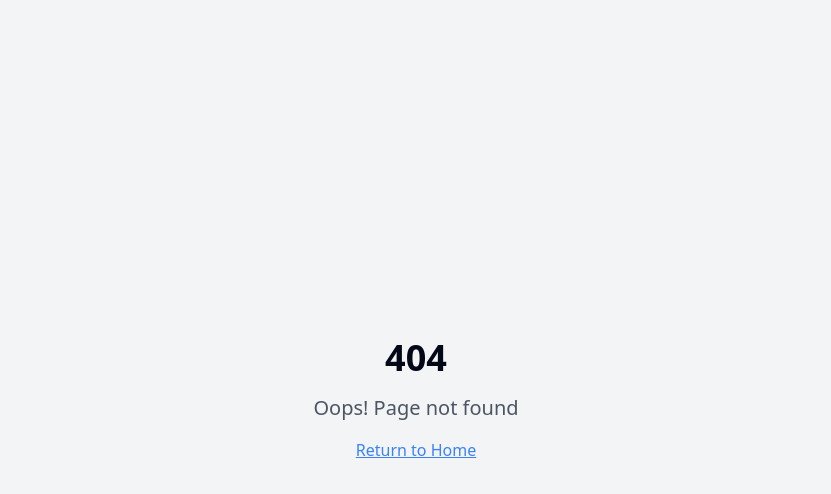
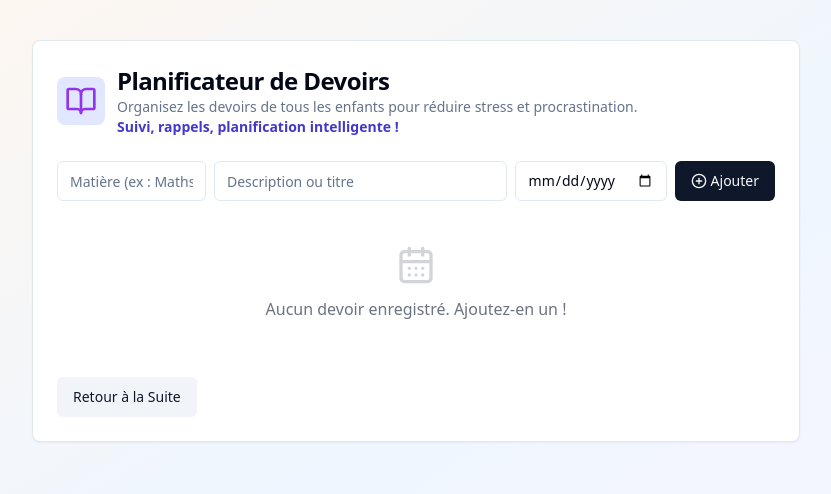
Before and after one commit to Anass-HOUDZI/harmonik, a React (Vite) app: page /tools/homework in a window 1280 px wide. Before the commit this address had no page. Shown: the top 494 px of the page, without its empty margins (224-1055 px from the left). Built offline with nearby package versions, Linux system fonts and the light colour scheme.

Commit message:
Add remaining tools
Implement the remaining "coming-soon" tools one by one.

```diff
--- a/src/App.tsx
+++ b/src/App.tsx
@@ -11,6 +11,7 @@ import BudgetCalculator from "./pages/tools/BudgetCalculator";
 import MealPlanner from "./pages/tools/MealPlanner";
 import HealthTracker from "./pages/tools/HealthTracker";
 import TimeManager from "./pages/tools/TimeManager";
+import HomeworkPlanner from "./pages/tools/HomeworkPlanner";
 
 const queryClient = new QueryClient();
 
@@ -27,6 +28,7 @@ const App = () => (
           <Route path="/tools/meals" element={<MealPlanner />} />
           <Route path="/tools/health" element={<HealthTracker />} />
           <Route path="/tools/time" element={<TimeManager />} />
+          <Route path="/tools/homework" element={<HomeworkPlanner />} />
           {/* ADD ALL CUSTOM ROUTES ABOVE THE CATCH-ALL "*" ROUTE */}
           <Route path="*" element={<NotFound />} />
         </Routes>
--- a/src/pages/FamilyHub.tsx
+++ b/src/pages/FamilyHub.tsx
@@ -76,7 +76,7 @@ const tools: Tool[] = [
     icon: BookOpen,
     route: '/tools/homework',
     priority: 1,
-    status: 'coming-soon'
+    status: 'available'
   },
   {
     id: 'chores-manager',
--- /dev/null
+++ b/src/pages/tools/HomeworkPlanner.tsx
@@ -0,0 +1,143 @@
+
+import React, { useState, useEffect } from "react";
+import { Card, CardHeader, CardTitle, CardDescription, CardContent, CardFooter } from "@/components/ui/card";
+import { Button } from "@/components/ui/button";
+import { Input } from "@/components/ui/input";
+import { CalendarDays, BookOpen, Trash2, PlusCircle } from "lucide-react";
+import { useNavigate } from "react-router-dom";
+
+type Homework = {
+  id: string;
+  subject: string;
+  description: string;
+  dueDate: string;
+  done: boolean;
+};
+
+export default function HomeworkPlanner() {
+  const navigate = useNavigate();
+  const [homeworks, setHomeworks] = useState<Homework[]>([]);
+  const [subject, setSubject] = useState("");
+  const [description, setDescription] = useState("");
+  const [dueDate, setDueDate] = useState("");
+
+  // Simple localStorage persistence
+  useEffect(() => {
+    const stored = localStorage.getItem("family-homeworks");
+    if (stored) {
+      setHomeworks(JSON.parse(stored));
+    }
+  }, []);
+  useEffect(() => {
+    localStorage.setItem("family-homeworks", JSON.stringify(homeworks));
+  }, [homeworks]);
+
+  function addHomework() {
+    if (!subject || !description || !dueDate) return;
+    setHomeworks([
+      ...homeworks,
+      { id: Date.now().toString(), subject, description, dueDate, done: false }
+    ]);
+    setSubject("");
+    setDescription("");
+    setDueDate("");
+  }
+
+  function toggleDone(id: string) {
+    setHomeworks(hws => hws.map(hw => hw.id===id ? { ...hw, done: !hw.done } : hw));
+  }
+
+  function removeHomework(id: string) {
+    setHomeworks(hws => hws.filter(hw => hw.id !== id));
+  }
+
+  return (
+    <div className="min-h-screen bg-gradient-to-br from-orange-50 via-blue-50 to-purple-50 px-2 py-10">
+      <div className="max-w-3xl mx-auto">
+        <Card>
+          <CardHeader>
+            <div className="flex items-center gap-3">
+              <span className="p-2 bg-indigo-100 rounded-lg">
+                <BookOpen className="h-8 w-8 text-purple-600" />
+              </span>
+              <div>
+                <CardTitle className="text-2xl">Planificateur de Devoirs</CardTitle>
+                <CardDescription>
+                  Organisez les devoirs de tous les enfants pour réduire stress et procrastination.<br />
+                  <span className="text-indigo-700 font-semibold">Suivi, rappels, planification intelligente !</span>
+                </CardDescription>
+              </div>
+            </div>
+          </CardHeader>
+          <CardContent>
+            <form onSubmit={e => { e.preventDefault(); addHomework(); }}>
+              <div className="flex flex-col md:flex-row gap-2 mb-3">
+                <Input
+                  value={subject}
+                  onChange={e => setSubject(e.target.value)}
+                  placeholder="Matière (ex : Maths)"
+                  className="md:w-1/4"
+                  required
+                />
+                <Input
+                  value={description}
+                  onChange={e => setDescription(e.target.value)}
+                  placeholder="Description ou titre"
+                  className="md:w-2/4"
+                  required
+                />
+                <Input
+                  value={dueDate}
+                  onChange={e => setDueDate(e.target.value)}
+                  type="date"
+                  className="md:w-1/4"
+                  required
+                />
+                <Button type="submit" variant="default" className="flex gap-1">
+                  <PlusCircle className="w-5 h-5"/>
+                  Ajouter
+                </Button>
+              </div>
+            </form>
+            <div className="divide-y">
+              {homeworks.length === 0 && (
+                <div className="text-gray-500 text-center py-8">
+                  <CalendarDays className="mx-auto mb-3 opacity-30" size={40}/>
+                  Aucun devoir enregistré. Ajoutez-en un !
+                </div>
+              )}
+              {homeworks.map(hw => (
+                <div
+                  key={hw.id}
+                  className={`flex flex-col md:flex-row md:items-center gap-2 py-3 ${hw.done ? "bg-green-50" : ""}`}
+                >
+                  <label className="flex items-center gap-2 cursor-pointer">
+                    <input
+                      type="checkbox"
+                      checked={hw.done}
+                      onChange={() => toggleDone(hw.id)}
+                      className="accent-green-500"
+                    />
+                    <span className={`${hw.done ? "line-through text-gray-400" : ""} font-medium`}>{hw.subject}</span>
+                  </label>
+                  <span className={`flex-1 ${hw.done ? "line-through text-gray-400" : ""}`}>{hw.description}</span>
+                  <span className="rounded px-2 py-0.5 text-xs bg-blue-100 text-blue-700">
+                    {new Date(hw.dueDate).toLocaleDateString("fr-FR", { day: '2-digit', month: 'short' })}
+                  </span>
+                  <Button size="icon" variant="ghost" onClick={() => removeHomework(hw.id)}>
+                    <Trash2 className="w-5 h-5 text-red-400" />
+                  </Button>
+                </div>
+              ))}
+            </div>
+          </CardContent>
+          <CardFooter>
+            <Button variant="secondary" onClick={() => navigate("/")}>
+              Retour à la Suite
+            </Button>
+          </CardFooter>
+        </Card>
+      </div>
+    </div>
+  );
+}
```
